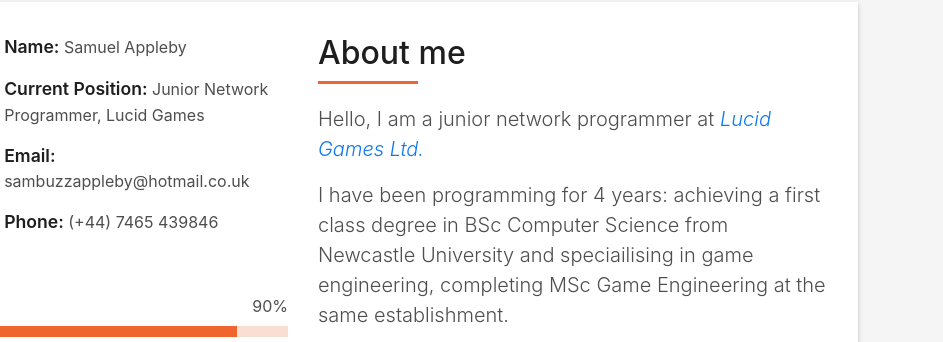
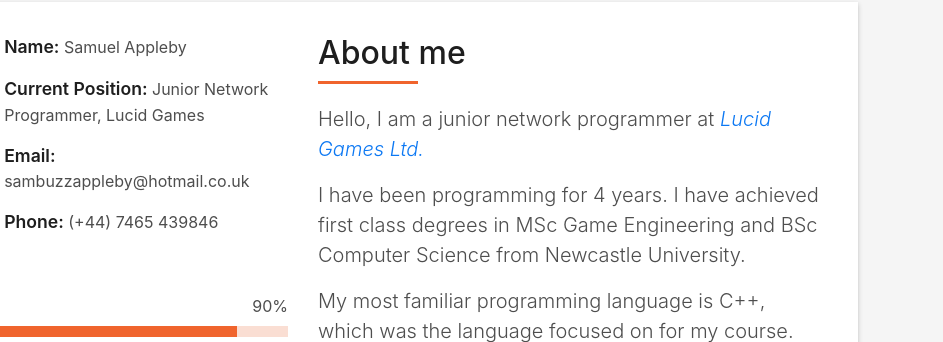
Before and after one commit to SamuelAppleby/Samuel_Appleby, a plain HTML site: page index.html in a window 1280 px wide. Shown: the part 814-1156 px from the top of the page, 337-1280 px from the left. Drawn offline with Linux system fonts and the light colour scheme; files whose address does not match are found by name.

Commit message:
MSc Result Update

```diff
--- a/index.html
+++ b/index.html
@@ -185,9 +185,8 @@
                                         Hello, I am a junior network programmer at <a
                                             href="https://www.lucidgames.co.uk/">Lucid Games Ltd.</a>
                                     </p>
-                                    <p class="lead">I have been programming for 4 years: achieving a first class degree
-                                        in BSc Computer Science from Newcastle University and speciailising in game
-                                        engineering, completing MSc Game Engineering at the same establishment.
+                                    <p class="lead">I have been programming for 4 years. I have achieved first class degrees
+                                        in MSc Game Engineering and BSc Computer Science from Newcastle University.
                                     </p>
                                     <p class="lead"> My most familiar programming language is C++, which was the
                                         language focused on for my course. Since becoming a network programmer at Lucid
```
